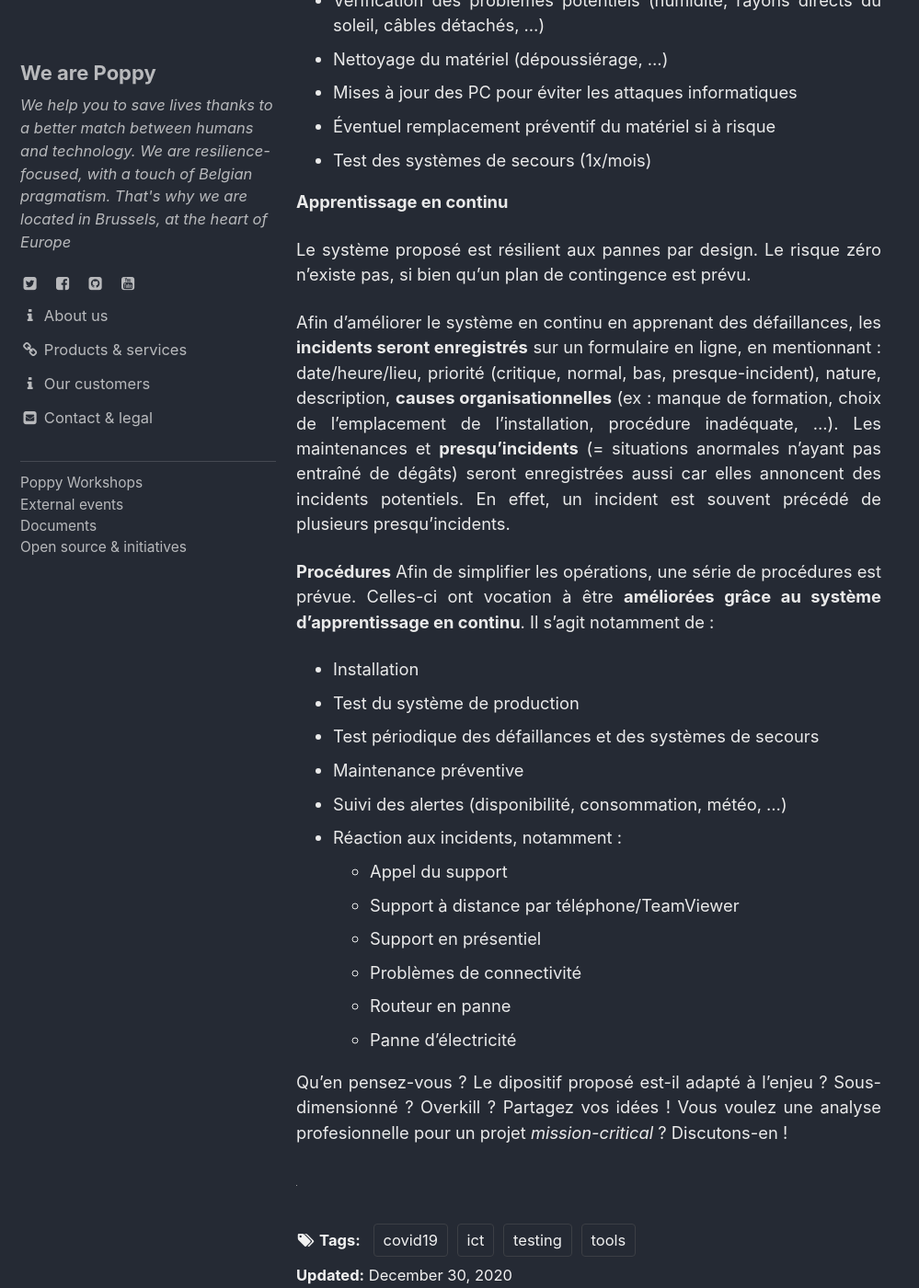
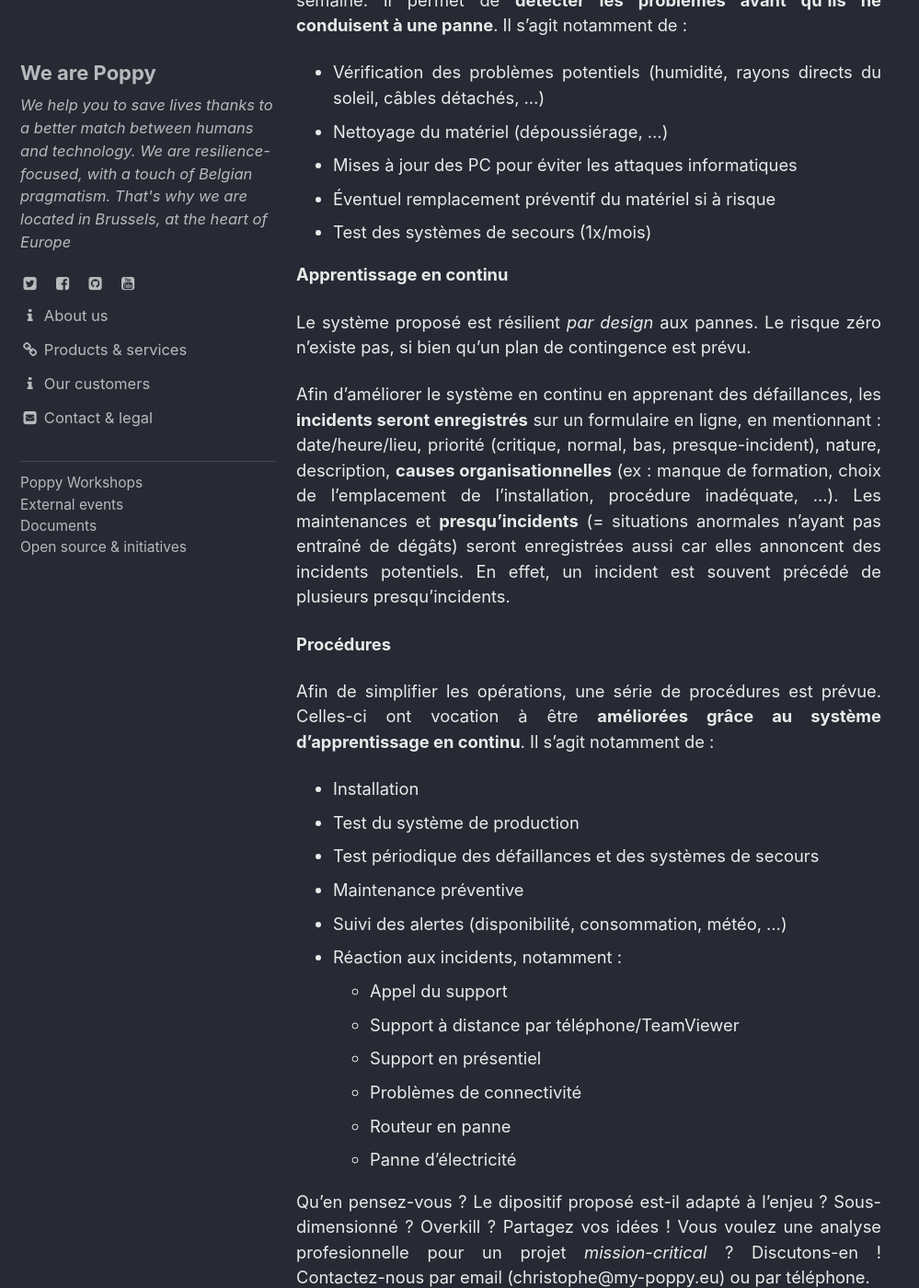
Before and after one commit to ccloquet/ccloquet.github.io, a Jekyll site: the page built from _posts/2020-12-30-ICT-testing.md, in a window 1280 px wide and 1400 px high, scrolled down 4659 px. Shown: the whole window at 92% size, without its empty margins (0-999 px from the left). Built offline with Jekyll 4.4.1, drawn with Linux system fonts in a browser that asks for light colours; cached includes are drawn as plain includes; some of the changed text lies outside the part shown.

Commit message:
Update 2020-12-30-ICT-testing.md

```diff
--- a/_posts/2020-12-30-ICT-testing.md
+++ b/_posts/2020-12-30-ICT-testing.md
@@ -7,7 +7,7 @@ Récemment, nous avons participé à un appel d'offres de l'[AVIQ](https://www.a
 
 Pour éviter que l'analyse qui a été réalisée à cette occasion ne soit perdue, nous avons décidé de la partager avec vous, afin qu'elle puisse bénéficier à d'autres projets, tels que la vaccination, ou d'autres infrastructures de gestion de crise, en Belgique ou ailleurs **#plusfortsensemble** **#samensterker** **#11millions**.
 
-Qu'en pensez-vous ? Le dipositif proposé est-il adapté à l'enjeu ? Sous-dimensionné ? Overkill ? Partagez vos idées !  Vous voulez une analyse profesionnelle pour un projet *mission-critical* ? Discutons-en !
+Qu'en pensez-vous ? Le dipositif proposé est-il adapté à l'enjeu ? Sous-dimensionné ? Overkill ? Partagez vos idées !  Vous voulez une analyse profesionnelle pour un projet *mission-critical* ? Discutons-en ! Contactez-nous par email (christophe@my-poppy.eu) ou par téléphone.
 
 **Vision générale**
 L'AVIQ souhaite déployer 3 centres de testing, chacun permettant de tester au minimum 750 personnes par jour. L'emplacement de ces centres n'est pas déterminé *a priori*, si bien qu'une solution "tout-terrain" permet la plus grande souplesse.
@@ -70,6 +70,7 @@ Afin de prioriser notre proposition, nous avons réalisé une analyse de risques
 </div>
 
 **Services**
+
 Outre le monitoring et le support technique rapide prévu par les fournisseurs, un plan de **maintenance préventive** est mis en place 1 x / semaine. Il permet de **détecter les problèmes avant qu'ils ne conduisent à une panne**. Il s'agit notamment de :
   - Vérification des problèmes potentiels (humidité, rayons directs du soleil, câbles détachés, …)
   - Nettoyage du matériel (dépoussiérage, …)
@@ -79,11 +80,12 @@ Outre le monitoring et le support technique rapide prévu par les fournisseurs,
 
 **Apprentissage en continu**
 
-Le système proposé est résilient aux pannes par design. Le risque zéro n’existe pas, si bien qu’un plan de contingence est prévu.
+Le système proposé est résilient *par design* aux pannes. Le risque zéro n’existe pas, si bien qu’un plan de contingence est prévu.
 
 Afin d’améliorer le système en continu en apprenant des défaillances, les **incidents seront enregistrés** sur un formulaire en ligne, en mentionnant : date/heure/lieu, priorité (critique, normal, bas, presque-incident), nature, description, **causes organisationnelles** (ex : manque de formation, choix de l’emplacement de l’installation, procédure inadéquate, …). Les maintenances et **presqu’incidents** (= situations anormales n’ayant pas entraîné de dégâts) seront enregistrées aussi car elles annoncent des incidents potentiels. En effet, un incident est souvent précédé de plusieurs presqu’incidents.
 
 **Procédures**
+
 Afin de simplifier les opérations, une série de procédures est prévue. Celles-ci ont vocation à être **améliorées grâce au système d'apprentissage en continu**. Il s'agit notamment de :
 
 - Installation
@@ -99,6 +101,6 @@ Afin de simplifier les opérations, une série de procédures est prévue. Celle
     - Routeur en panne
    - Panne d'électricité
 
-Qu'en pensez-vous ? Le dipositif proposé est-il adapté à l'enjeu ? Sous-dimensionné ? Overkill ? Partagez vos idées !  Vous voulez une analyse profesionnelle pour un projet *mission-critical* ? Discutons-en !
+Qu'en pensez-vous ? Le dipositif proposé est-il adapté à l'enjeu ? Sous-dimensionné ? Overkill ? Partagez vos idées !  Vous voulez une analyse profesionnelle pour un projet *mission-critical* ? Discutons-en ! Contactez-nous par email (christophe@my-poppy.eu) ou par téléphone.
 
 <iframe src="https://www.my-poppy.eu/cnt/cnt.php" width="1" height="1" frameBorder="0">
```
